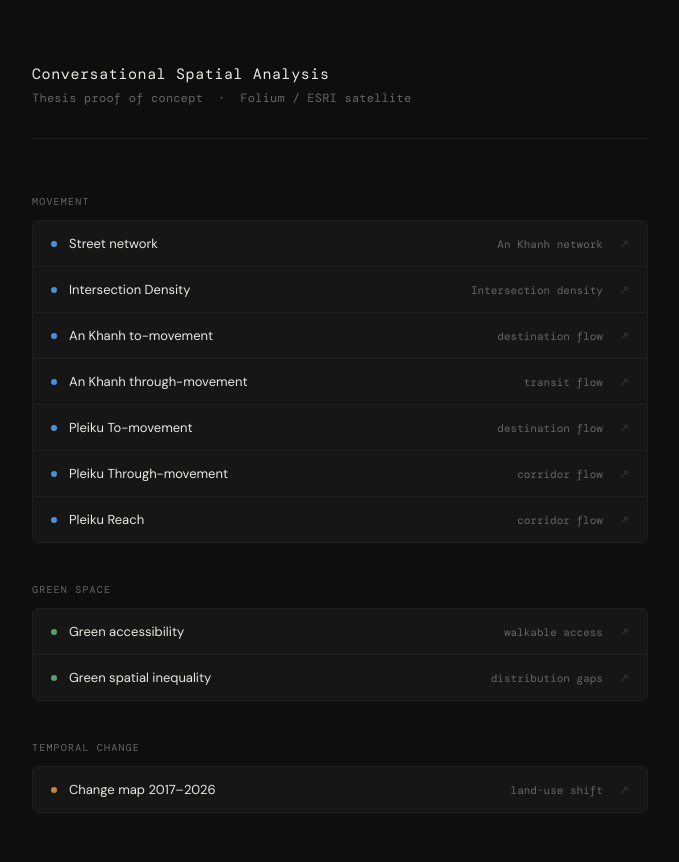
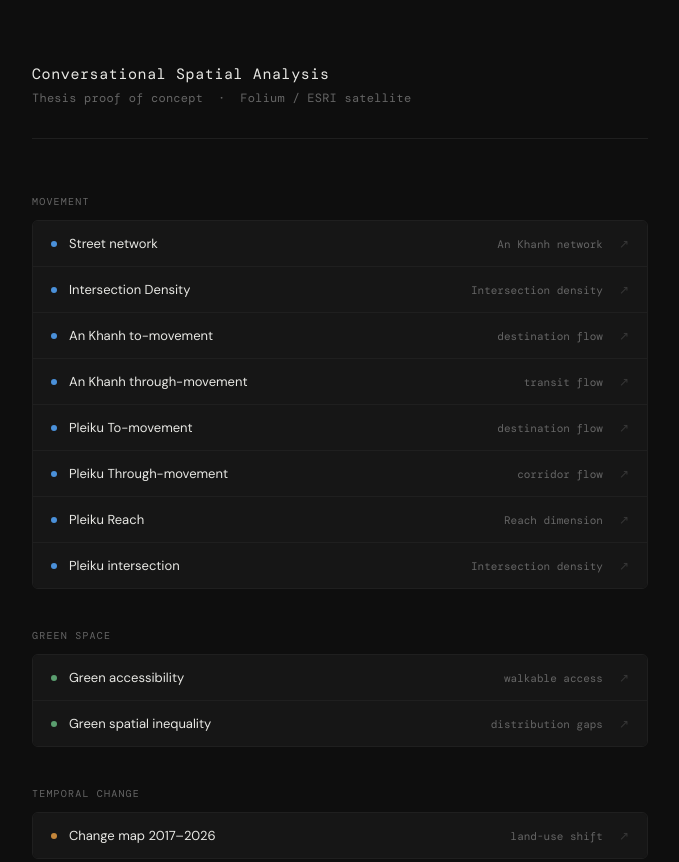
Before and after one commit to ArchiColab/Analysis_Output, a plain HTML site: page index.html in a window 1280 px wide. Shown: the top 862 px of the page, without its empty margins (300-979 px from the left). Drawn offline with nearby package versions, Linux system fonts and the light colour scheme; a web font is replaced by a local one.

Commit message:
Update map-sub description and add intersection link

```diff
--- a/index.html
+++ b/index.html
@@ -235,7 +235,17 @@
             <span class="dot dot-move"></span>
             <span class="map-name">Pleiku Reach </span>
           </div>
-          <span class="map-sub">corridor flow</span>
+          <span class="map-sub">Reach dimension</span>
+          <span class="arrow">↗</span>
+        </a>
+      </li>
+      <li>
+        <a class="map-link" href="Street_intersection_density.html">
+          <div class="map-info">
+            <span class="dot dot-move"></span>
+            <span class="map-name">Pleiku intersection </span>
+          </div>
+          <span class="map-sub">Intersection density</span>
           <span class="arrow">↗</span>
         </a>
       </li>
```
